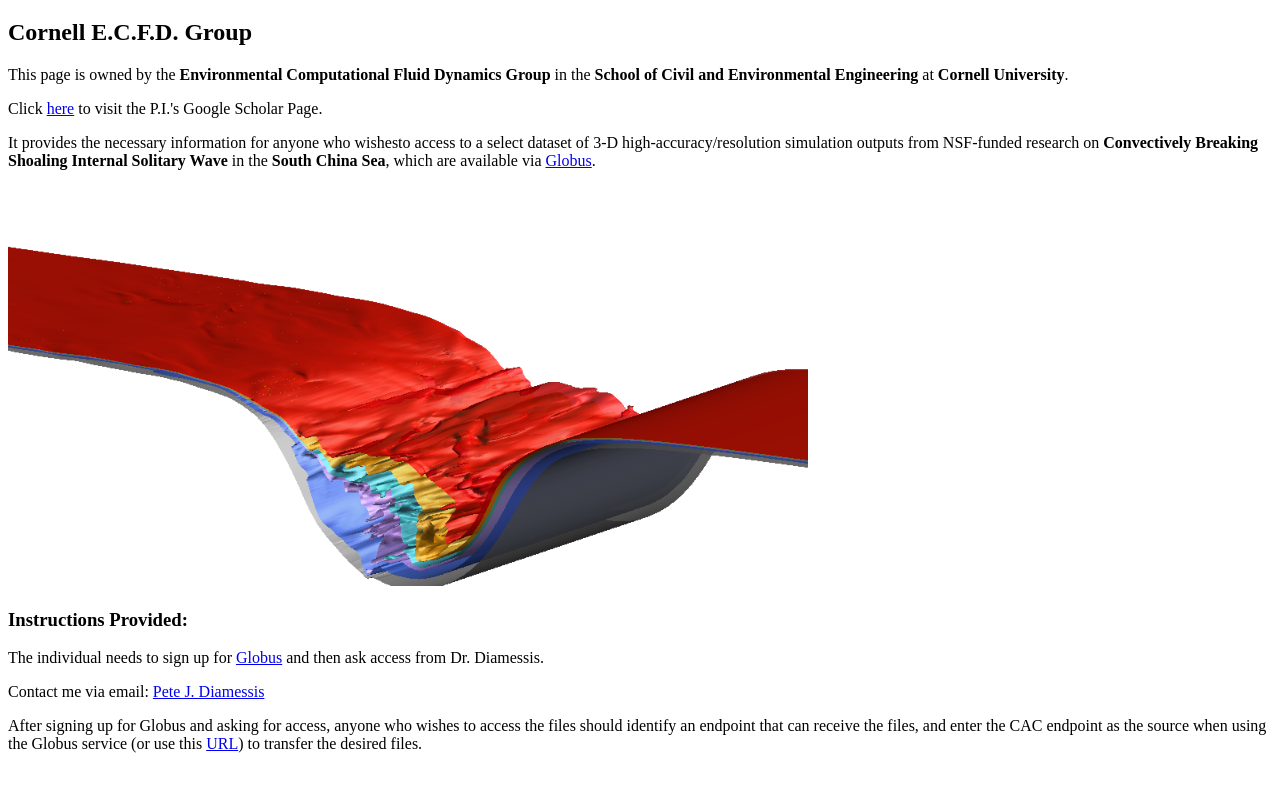
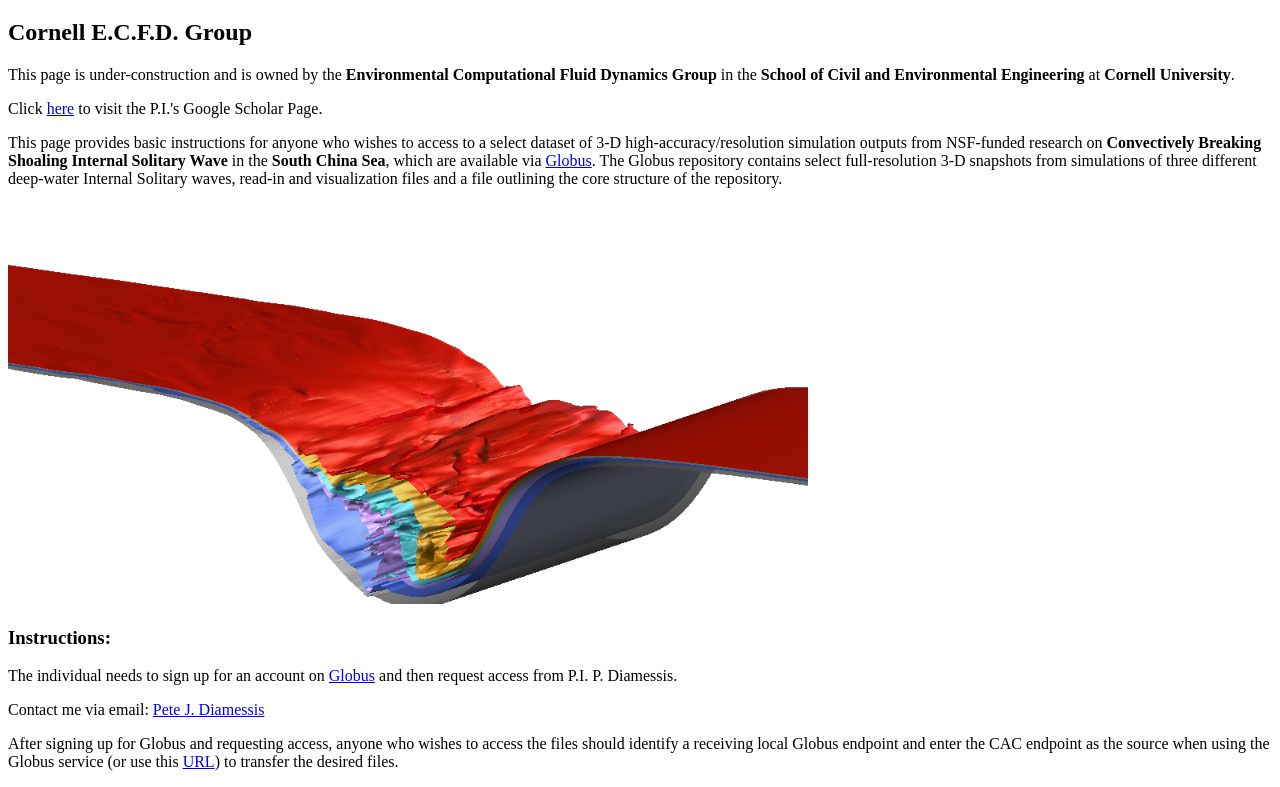
Before and after one commit to diamessis/diamessis.github.io, a plain HTML site: page index.html in a window 1280 px wide. Shown: the part 61-848 px from the top of the page. Drawn offline with Linux system fonts and the light colour scheme.

Commit message:
Update index.html
Corrected typos and modified bottom paragraph text.

```diff
--- a/index.html
+++ b/index.html
@@ -16,14 +16,14 @@
   <body>
     <h1>PI: Pete J. Diamessis </h1>
     <h2>Cornell E.C.F.D. Group </h2>
-    <p>This page is owned by the <strong>Environmental Computational Fluid Dynamics Group</strong> in the <strong>School of Civil and Environmental Engineering</strong> at <strong>Cornell University</strong>.</p>
+    <p>This page is under-construction and is owned by the <strong>Environmental Computational Fluid Dynamics Group</strong> in the <strong>School of Civil and Environmental Engineering</strong> at <strong>Cornell University</strong>.</p>
     <p>Click <a href="https://scholar.google.ca/citations?user=37nCJUgAAAAJ&hl=en">here</a> to visit the P.I.'s Google Scholar Page.</p>
-    <p>It provides the necessary information for anyone who wishesto access to a select dataset of 3-D high-accuracy/resolution simulation outputs from NSF-funded research on <strong> Convectively Breaking Shoaling Internal Solitary Wave</strong> in the <strong>South China Sea</strong>, which are available via <a href="https://www.globus.org">Globus</a>.</p>
+    <p>This page provides basic instructions for anyone who wishes to access to a select dataset of 3-D high-accuracy/resolution simulation outputs from NSF-funded research on <strong> Convectively Breaking Shoaling Internal Solitary Wave</strong> in the <strong>South China Sea</strong>, which are available via <a href="https://www.globus.org">Globus</a>. The Globus repository contains select full-resolution 3-D snapshots from simulations of three different deep-water Internal Solitary waves, read-in and visualization files and a file outlining the core structure of the repository.</p>
     <img src="./ISW_example.png" alt="ISW_example" width="800" height="400i class="center">
-    <h3> Instructions Provided: </h3>
-    <p>The individual needs to sign up for <a href="https://www.globus.org">Globus</a> and then ask access from Dr. Diamessis.</p>
+    <h3> Instructions: </h3>
+    <p>The individual needs to sign up for an account on <a href="https://www.globus.org">Globus</a> and then request access from P.I. P. Diamessis.</p>
     <!-- Email link -->
     <p>Contact me via email: <a href="mailto:peter.diamessis@cornell.edu">Pete J. Diamessis</a></p>
-    <p> After signing up for Globus and asking for access, anyone who wishes to access the files should identify an endpoint that can receive the files, and enter the CAC endpoint as the source when using the Globus service (or use this <a href="https://app.globus.org/file-manager?destination_id=dc94169c-30f3-4866-a305-f112408bcf8f&destination_path=%2Fpjd38_0002%2FDiamessis_Internal_Solitary_Waves_SCS%2F&two_pane=false">URL</a>) to transfer the desired files.</p>
+    <p> After signing up for Globus and requesting access, anyone who wishes to access the files should identify a receiving local Globus endpoint and enter the CAC endpoint as the source when using the Globus service (or use this <a href="https://app.globus.org/file-manager?destination_id=dc94169c-30f3-4866-a305-f112408bcf8f&destination_path=%2Fpjd38_0002%2FDiamessis_Internal_Solitary_Waves_SCS%2F&two_pane=false">URL</a>) to transfer the desired files.</p>
   </body>
 </html>
```
